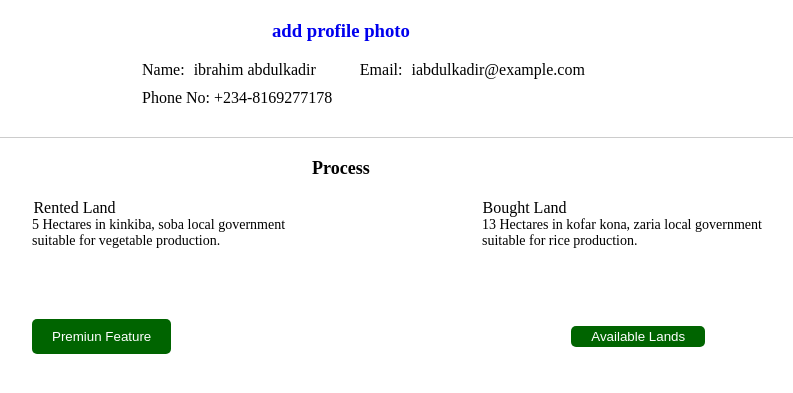
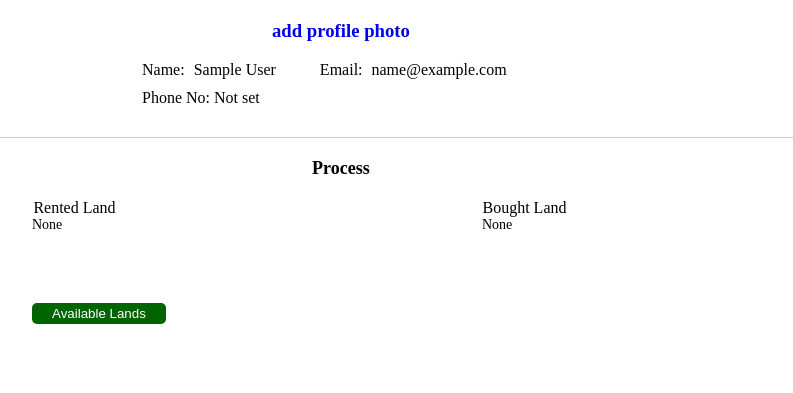
Before and after one commit to salihualiyu438/agrikonnect, a Django app: page /dashboard/dashboard in a window 1280 px wide. Shown: the part 94-487 px from the top of the page, without its empty margins (108-901 px from the left). Run offline with Django 5.2, Linux system fonts and the light colour scheme; the visitor is signed in with stand-in values (Sample User, id 1).

Commit message:
Initial commit

```diff
--- a/dashboard/views.py
+++ b/dashboard/views.py
@@ -2,12 +2,15 @@ from django.shortcuts import render, redirect
 from .forms import UserProfileForm
 from notifications.models import UserProfile
 from django.contrib.auth.decorators import login_required
+from django.contrib.auth.models import User
 
 # Create your views here.
 
 def dashboard(request):
-
-    return render(request, 'dashboard.html')
+    if User.is_authenticated:
+        return render(request, 'dashboard.html')
+    else:
+        return redirect('/')
 @login_required
 def profile_photo(request):
     if request == 'POST':
--- a/templates/dashboard.html
+++ b/templates/dashboard.html
@@ -27,26 +27,26 @@
             <div class="profile-info">
                 <div class="info-group">
                     <span class="label">Name:</span>
-                    <span class="value">ibrahim abdulkadir</span>
+                    <span class="value">{{user.first_name}} {{user.last_name}}</span>
                     <span class="label" style="margin-left: 20px;">Email:</span>
-                    <span class="value">iabdulkadir@example.com</span>
+                    <span class="value">{{user.email}}</span>
                 </div>
                 <span class="phone-label">Phone No:</span>
-                <span class="phone-value">+234-8169277178</span>
+                <span class="phone-value">Not set</span>
             </div>
             <div class="process">Process</div>
             <div class="land-section">
                 <div class="land-info">
                     <span class="land-label">Rented Land</span>
-                    <span class="land-value" id="rented-land">5 Hectares in kinkiba, soba local government suitable for vegetable production.</span>
+                    <span class="land-value" id="rented-land">None</span>
                 </div>
                 <div class="land-info">
                     <span class="land-label">Bought Land</span>
-                    <span class="land-value" id="bought-land">13 Hectares in kofar kona, zaria local government suitable for rice production.</span>
+                    <span class="land-value" id="bought-land"> None</span>
                 </div>
             </div>
             <div class="button-container">
-                <button class="add-land-btn" onclick="location.href='dashboard'">Premiun Feature</button>
+                <!-- <button class="add-land-btn" onclick="location.href='dashboard'">Premiun Feature</button> -->
                 <button class="available-land-btn" onclick="location.href='/'">Available Lands</button>
          </div>
     </div>
```
Also changed, not shown: project/settings.py (+8 -6 lines).
